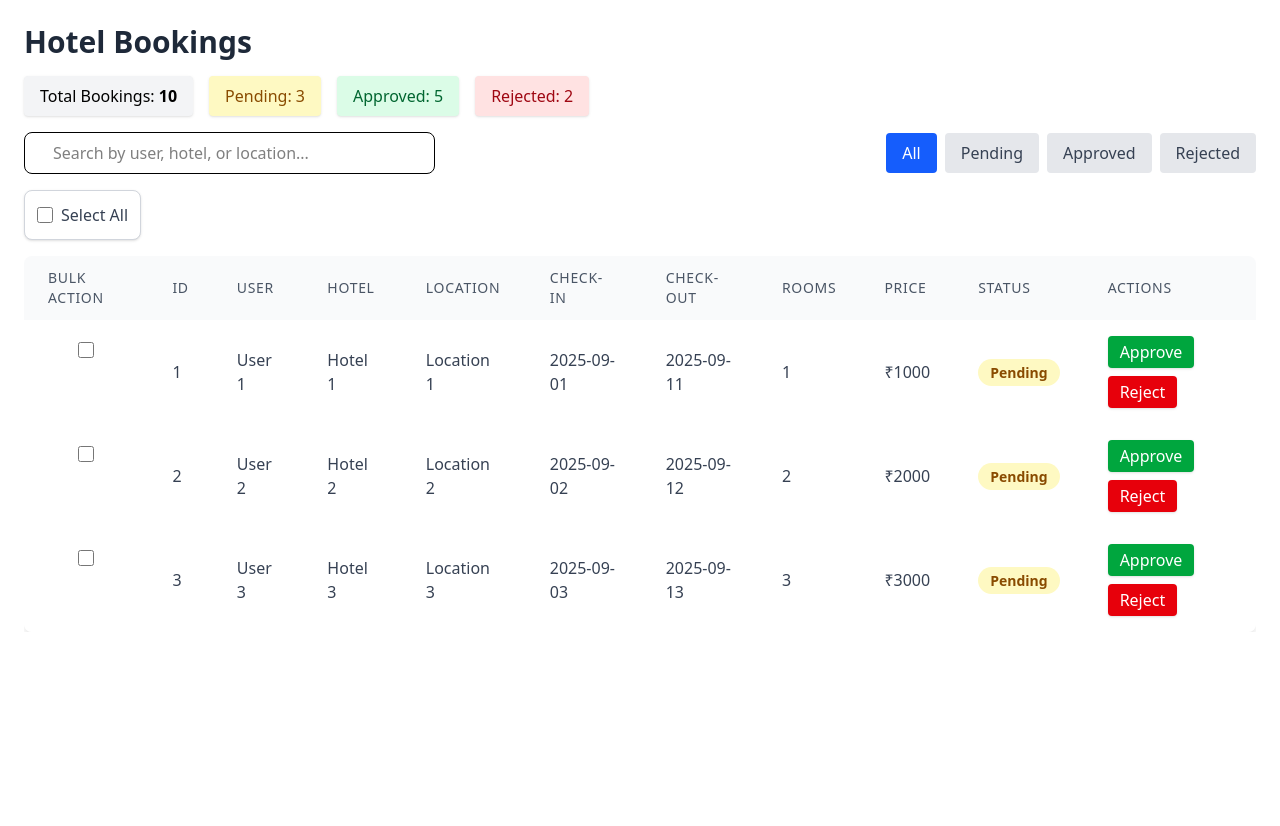
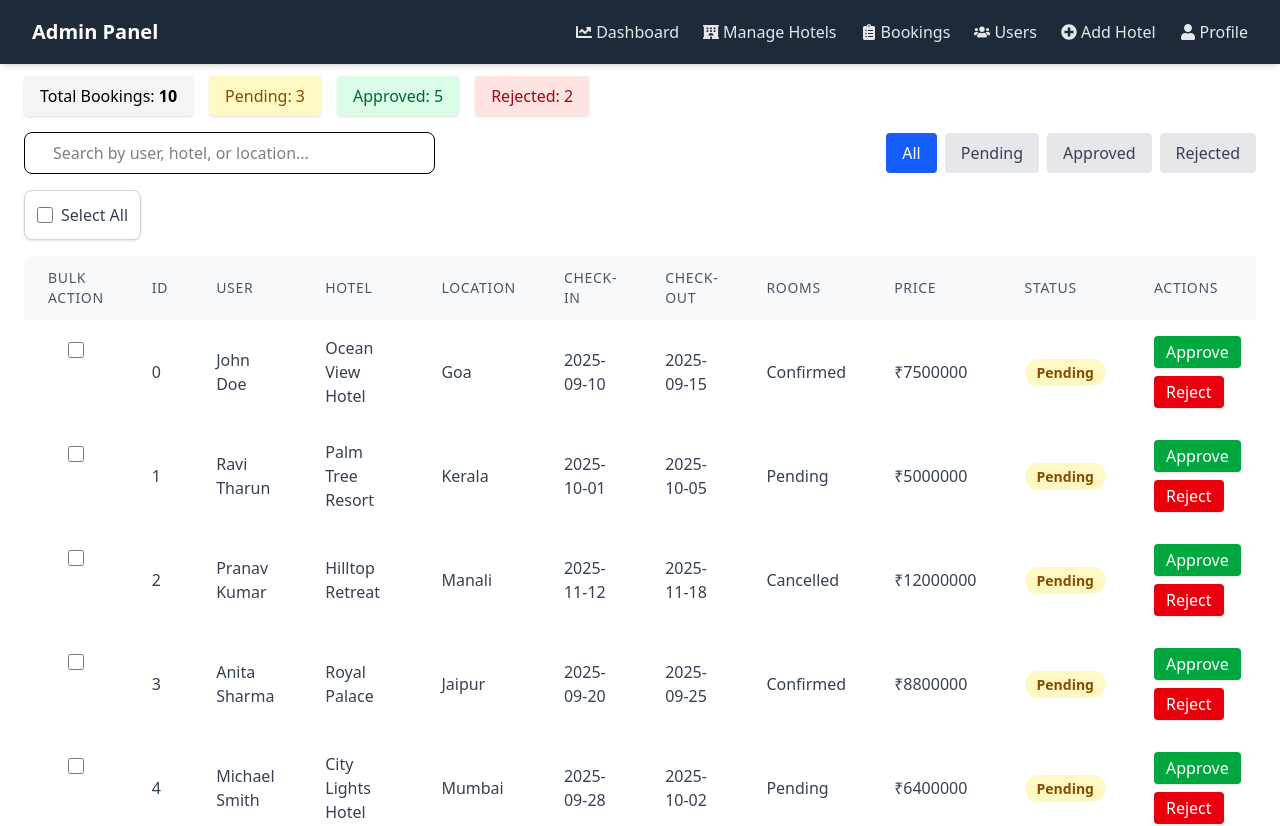
Before and after one commit to ravitharun/Hotel-booking-MERN, a React (Vite) app in the folder Client/Client/: page /Admin/Bookings in a window 1280 px wide. Shown: the top 826 px of the page. Before the commit the page ends 800 px from the top, so only its background shows below. Built offline with nearby package versions, Linux system fonts and the light colour scheme.

Commit message:
added the serach feture by username to get user info

```diff
--- a/Client/Client/src/Admin/Pages/BookingsAdming.jsx
+++ b/Client/Client/src/Admin/Pages/BookingsAdming.jsx
@@ -1,5 +1,6 @@
 import React, { useState } from "react";
 import { FaSearch } from "react-icons/fa";
+import Navbar from "../../Navbar";
 
 const BookingsAdminUI = () => {
   const [searchTerm, setSearchTerm] = useState("");
@@ -9,10 +10,124 @@ const BookingsAdminUI = () => {
   const [TotalSelect, SetTotalselect] = useState(0);
   // Sample booking counts
   console.log(searchTerm, "searchTerm from the input format");
-  const usershotel = [1, 2, 3];
+  const usershotel = [
+    {
+      id: 1,
+      user: "John Doe",
+      hotel: "Ocean View Hotel",
+      location: "Goa",
+      checkIn: "2025-09-10",
+      checkOut: "2025-09-15",
+      rooms: 2,
+      price: 7500,
+      status: "Confirmed",
+    },
+    {
+      id: 2,
+      user: "Ravi Tharun",
+      hotel: "Palm Tree Resort",
+      location: "Kerala",
+      checkIn: "2025-10-01",
+      checkOut: "2025-10-05",
+      rooms: 1,
+      price: 5000,
+      status: "Pending",
+    },
+    {
+      id: 3,
+      user: "Pranav Kumar",
+      hotel: "Hilltop Retreat",
+      location: "Manali",
+      checkIn: "2025-11-12",
+      checkOut: "2025-11-18",
+      rooms: 3,
+      price: 12000,
+      status: "Cancelled",
+    },
+    {
+      id: 4,
+      user: "Anita Sharma",
+      hotel: "Royal Palace",
+      location: "Jaipur",
+      checkIn: "2025-09-20",
+      checkOut: "2025-09-25",
+      rooms: 2,
+      price: 8800,
+      status: "Confirmed",
+    },
+    {
+      id: 5,
+      user: "Michael Smith",
+      hotel: "City Lights Hotel",
+      location: "Mumbai",
+      checkIn: "2025-09-28",
+      checkOut: "2025-10-02",
+      rooms: 1,
+      price: 6400,
+      status: "Pending",
+    },
+    {
+      id: 6,
+      user: "Sophia Patel",
+      hotel: "Desert Sands Resort",
+      location: "Jaisalmer",
+      checkIn: "2025-12-05",
+      checkOut: "2025-12-10",
+      rooms: 2,
+      price: 9300,
+      status: "Confirmed",
+    },
+    {
+      id: 7,
+      user: "Aarav Mehta",
+      hotel: "Snow Valley Inn",
+      location: "Shimla",
+      checkIn: "2025-11-02",
+      checkOut: "2025-11-07",
+      rooms: 1,
+      price: 7200,
+      status: "Cancelled",
+    },
+    {
+      id: 8,
+      user: "Emily Johnson",
+      hotel: "Lakeview Resort",
+      location: "Udaipur",
+      checkIn: "2025-09-14",
+      checkOut: "2025-09-18",
+      rooms: 2,
+      price: 10100,
+      status: "Confirmed",
+    },
+    {
+      id: 9,
+      user: "Rajesh Kumar",
+      hotel: "Sunrise Hotel",
+      location: "Delhi",
+      checkIn: "2025-10-15",
+      checkOut: "2025-10-19",
+      rooms: 3,
+      price: 15000,
+      status: "Pending",
+    },
+    {
+      id: 10,
+      user: "Olivia Brown",
+      hotel: "Green Garden Hotel",
+      location: "Pune",
+      checkIn: "2025-11-25",
+      checkOut: "2025-11-30",
+      rooms: 1,
+      price: 5600,
+      status: "Confirmed",
+    },
+  ];
+
   // checking the input Filed
-  let searchArray = usershotel.filter((usershotel) => usershotel == searchTerm);
-  console.log(searchArray.length <= 0 ? "No User's Found" : "show in the ui ");
+  let searchArray = usershotel.filter(
+    (usershotel) => usershotel.user === searchTerm.charAt(0)
+  );
+  console.log(searchArray.length <= 0 ? "No User's Found" : searchArray);
   const totalBookings = 10;
   const statusCounts = { Pending: 3, Approved: 5, Rejected: 2 };
   const ISSelect = (index) => {
@@ -22,13 +137,18 @@ const BookingsAdminUI = () => {
   };
 
   return (
+    <>
+      <Navbar></Navbar>
       <div className="p-6">
-      <h2 className="text-3xl font-bold mb-4 text-gray-800">Hotel Bookings</h2>
+        <h2 className="text-3xl font-bold mb-4 text-gray-800">
+          Hotel Bookings
+        </h2>
 
         {/* Booking Counts */}
         <div className="flex flex-wrap gap-4 mb-4">
           <div className="px-4 py-2 bg-gray-100 rounded shadow">
-          Total Bookings: <span className="font-semibold">{totalBookings}</span>
+            Total Bookings:{" "}
+            <span className="font-semibold">{totalBookings}</span>
           </div>
           <div className="px-4 py-2 bg-yellow-100 text-yellow-800 rounded shadow">
             Pending: {statusCounts.Pending}
@@ -40,7 +160,6 @@ const BookingsAdminUI = () => {
             Rejected: {statusCounts.Rejected}
           </div>
         </div>
-
         {/* Search and Filter */}
         <div className="flex flex-col md:flex-row md:items-center md:justify-between mb-4 gap-4">
           <div className="flex items-center border rounded-lg overflow-hidden w-full md:w-1/3">
@@ -166,7 +285,7 @@ const BookingsAdminUI = () => {
               </tr>
             </thead>
             <tbody>
-            {usershotel.map((id) => (
+              {usershotel.map((data, id) => (
                 <tr
                   key={id}
                   className={`transition-all duration-200 bg-white hover:bg-gray-100`}
@@ -180,13 +299,15 @@ const BookingsAdminUI = () => {
                     />
                   </td>
                   <td className="px-6 py-4 font-medium text-gray-700">{id}</td>
-                <td className="px-6 py-4 text-gray-700">User {id}</td>
-                <td className="px-6 py-4 text-gray-700">Hotel {id}</td>
-                <td className="px-6 py-4 text-gray-700">Location {id}</td>
-                <td className="px-6 py-4 text-gray-700">2025-09-0{id}</td>
-                <td className="px-6 py-4 text-gray-700">2025-09-1{id}</td>
-                <td className="px-6 py-4 text-gray-700">{id}</td>
-                <td className="px-6 py-4 text-gray-700">₹{id * 1000}</td>
+                  <td className="px-6 py-4 text-gray-700">{data.user}</td>
+                  <td className="px-6 py-4 text-gray-700"> {data.hotel}</td>
+                  <td className="px-6 py-4 text-gray-700">{data.location}</td>
+                  <td className="px-6 py-4 text-gray-700">{data.checkIn}</td>
+                  <td className="px-6 py-4 text-gray-700">{data.checkOut}</td>
+                  <td className="px-6 py-4 text-gray-700">{data.status}</td>
+                  <td className="px-6 py-4 text-gray-700">
+                    ₹{data.price * 1000}
+                  </td>
                   <td className="px-6 py-4">
                     <span className="px-3 py-1 rounded-full text-sm font-semibold bg-yellow-100 text-yellow-800">
                       Pending
@@ -206,7 +327,9 @@ const BookingsAdminUI = () => {
           </table>
         </div>
       </div>
-    // {sele}
+      {/* // {sele}
+    //  */}
+    </>
   );
 };
 
```
Lines whose indentation alone changed are shown as unchanged.
